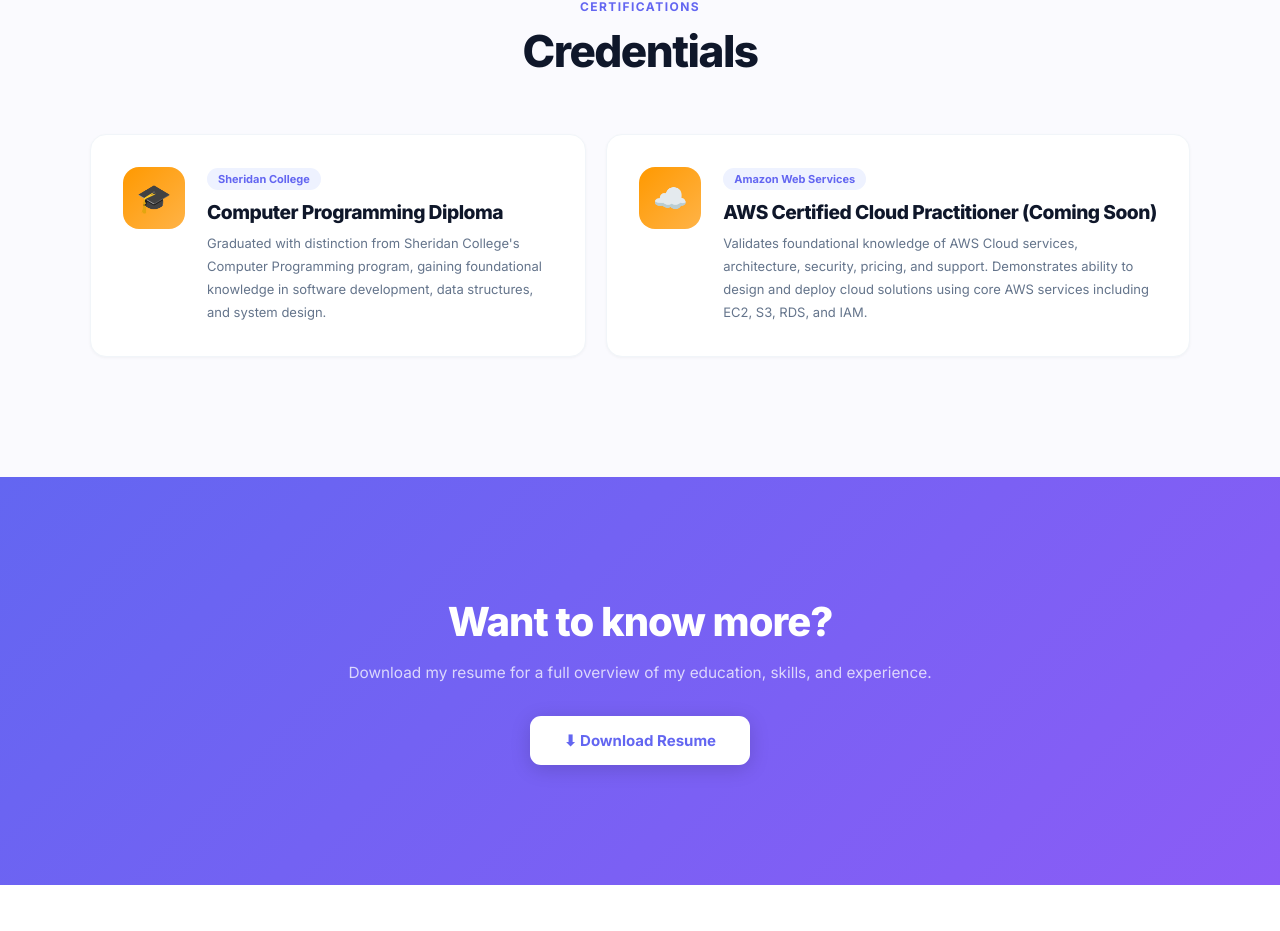
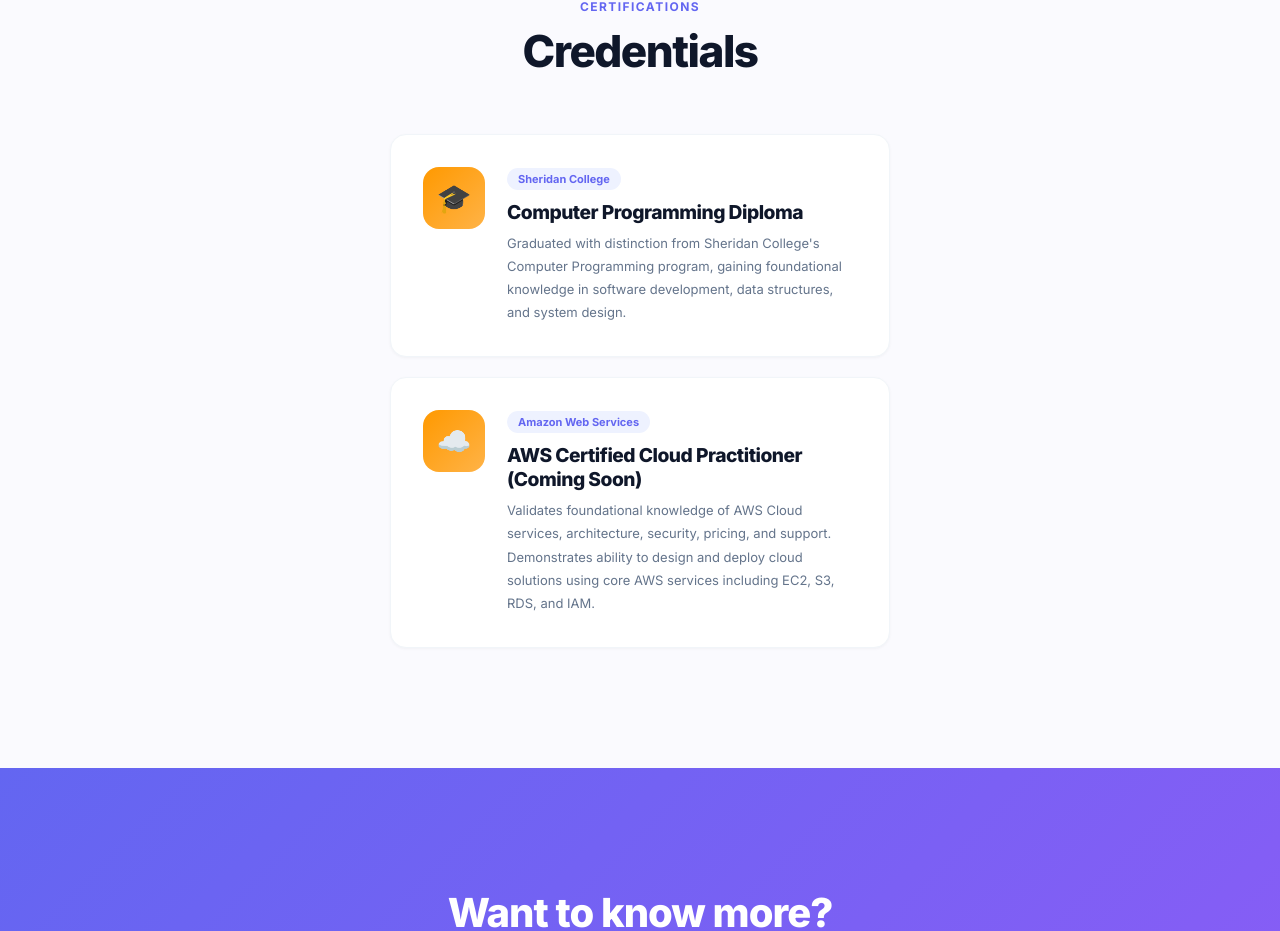
Before and after one commit to Nisarg0330/nisarg-portfolio, a React (Create React App) app: page / in a window 1280 px wide. Shown: the part 3120-4051 px from the top of the page. Built offline with nearby package versions, Linux system fonts and the light colour scheme.

Commit message:
Favicon updated, Resume download fixed, Certifications card updated

```diff
--- a/src/components/Certifications.jsx
+++ b/src/components/Certifications.jsx
@@ -45,7 +45,7 @@ export default function Certifications() {
         </div>
 
         {/* Cards */}
-        <div style={{ maxWidth: 1100, margin: "0 auto", display: "flex", flexDirection: "row", gap: 20 }}>
+        <div style={{ maxWidth: 500, margin: "0 auto", display: "flex", flexDirection: "column", gap: 20 }}>
           {CERTIFICATIONS.map((cert) => (
             <CertCard key={cert.title} {...cert} />
           ))}
--- a/src/components/Hero.jsx
+++ b/src/components/Hero.jsx
@@ -1,4 +1,5 @@
 import { HERO_STATS } from "../data/constants";
+import resumePDF from "../assets/Nisarg_Patel.pdf";
 
 export default function Hero({ scrollTo }) {
   return (
@@ -75,7 +76,7 @@ export default function Hero({ scrollTo }) {
         <div className="hero-btns">
           <button className="btn-primary" onClick={() => scrollTo("projects")}>View Projects →</button>
           <button className="btn-outline" onClick={() => scrollTo("contact")}>Contact Me</button>
-          <a href="/assets/Nisarg_Patel.pdf" className="btn-outline">⬇ Resume</a>
+          <a href={resumePDF} className="btn-outline" download>⬇ Resume</a>
         </div>
 
         {/* ── Stats ── */}
```
Also changed, not shown: 1 other file (tests, documents, lock files or other folders).
